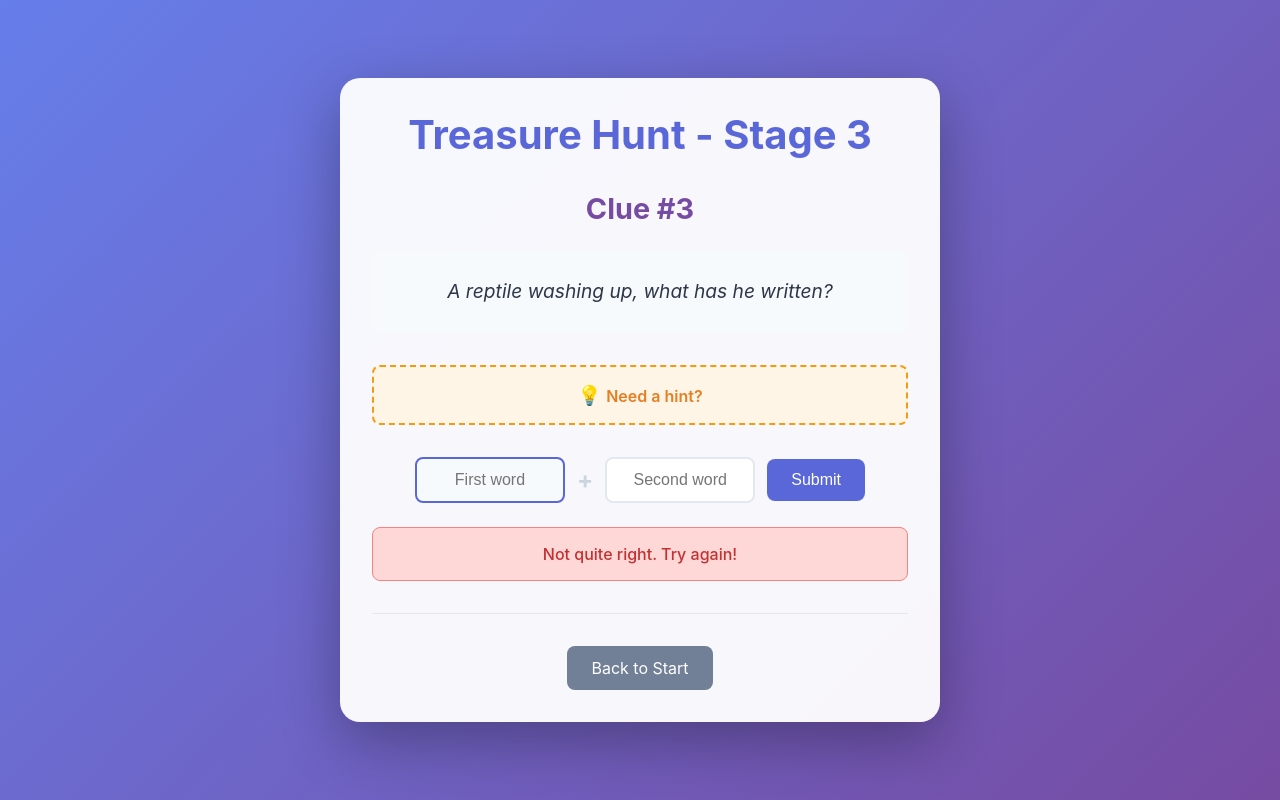
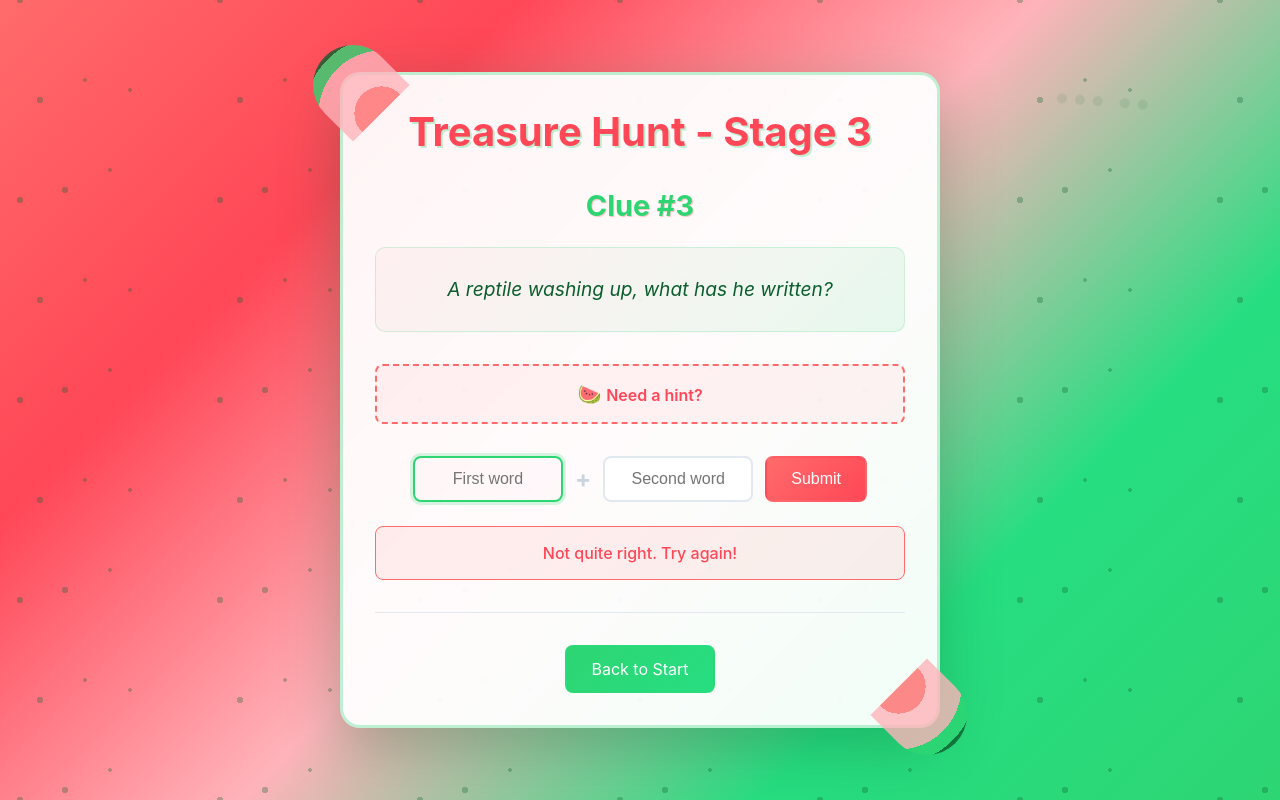
Before and after one commit to ZenGround0/th, a plain HTML site: page clue3_cascade.html in a window 1280 px wide. Both pictures are taken after typing "Sample", "Sample" into the empty fields and a click on the button "Submit". Drawn offline with Linux system fonts and the light colour scheme.

Commit message:
try watermelon

```diff
--- a/styles.css
+++ b/styles.css
@@ -6,44 +6,72 @@
 
 body {
     font-family: -apple-system, BlinkMacSystemFont, 'Segoe UI', Roboto, Oxygen, Ubuntu, Cantarell, sans-serif;
-    background: linear-gradient(135deg, #667eea 0%, #764ba2 100%);
+    background: linear-gradient(135deg, #ff6b6b 0%, #ff4757 25%, #ffb3ba 50%, #26de81 75%, #2ed573 100%);
     min-height: 100vh;
     display: flex;
     align-items: center;
     justify-content: center;
     color: #333;
+    position: relative;
+    overflow-x: hidden;
+}
+
+body::before {
+    content: '';
+    position: absolute;
+    top: 0;
+    left: 0;
+    right: 0;
+    bottom: 0;
+    background-image:
+        radial-gradient(circle at 20% 50%, rgba(12, 94, 46, 0.3) 3px, transparent 3px),
+        radial-gradient(circle at 40% 30%, rgba(12, 94, 46, 0.3) 2px, transparent 2px),
+        radial-gradient(circle at 60% 70%, rgba(12, 94, 46, 0.3) 3px, transparent 3px),
+        radial-gradient(circle at 80% 40%, rgba(12, 94, 46, 0.3) 2px, transparent 2px),
+        radial-gradient(circle at 30% 80%, rgba(12, 94, 46, 0.3) 2px, transparent 2px),
+        radial-gradient(circle at 70% 20%, rgba(12, 94, 46, 0.3) 3px, transparent 3px);
+    background-size: 200px 200px;
+    background-position: 0 0, 50px 30px, 100px 60px, 150px 90px, 25px 120px, 125px 150px;
+    pointer-events: none;
+    z-index: 1;
 }
 
 .container {
     background: rgba(255, 255, 255, 0.95);
     padding: 2rem;
     border-radius: 20px;
-    box-shadow: 0 20px 60px rgba(0, 0, 0, 0.3);
+    box-shadow: 0 20px 60px rgba(12, 94, 46, 0.3);
     max-width: 600px;
     width: 90%;
     margin: 20px;
+    position: relative;
+    z-index: 2;
+    border: 3px solid rgba(46, 213, 115, 0.3);
 }
 
 h1 {
     text-align: center;
-    color: #5a67d8;
+    color: #ff4757;
     margin-bottom: 2rem;
     font-size: 2.5rem;
+    text-shadow: 2px 2px 0px rgba(46, 213, 115, 0.3);
 }
 
 h2 {
     text-align: center;
-    color: #764ba2;
+    color: #2ed573;
     margin-bottom: 1.5rem;
     font-size: 1.8rem;
+    text-shadow: 1px 1px 0px rgba(255, 75, 75, 0.3);
 }
 
 .continue-section {
-    background: #f7fafc;
+    background: rgba(255, 179, 186, 0.1);
     padding: 1.5rem;
     border-radius: 10px;
     margin-bottom: 2rem;
     text-align: center;
+    border: 2px dashed rgba(46, 213, 115, 0.3);
 }
 
 .continue-section p {
@@ -58,12 +86,13 @@ h2 {
 .clue-text {
     font-size: 1.2rem;
     line-height: 1.8;
-    color: #2d3748;
+    color: #0c5e2e;
     margin-bottom: 2rem;
     padding: 1.5rem;
-    background: #f7fafc;
+    background: linear-gradient(135deg, rgba(255, 179, 186, 0.1) 0%, rgba(46, 213, 115, 0.1) 100%);
     border-radius: 10px;
     font-style: italic;
+    border: 1px solid rgba(46, 213, 115, 0.2);
 }
 
 .hint-section {
@@ -71,8 +100,8 @@ h2 {
 }
 
 .hint-section details {
-    background: #fef5e7;
-    border: 2px dashed #f39c12;
+    background: rgba(255, 179, 186, 0.15);
+    border: 2px dashed #ff6b6b;
     border-radius: 8px;
     padding: 0.5rem;
     cursor: pointer;
@@ -80,7 +109,7 @@ h2 {
 
 .hint-section summary {
     font-weight: 600;
-    color: #e67e22;
+    color: #ff4757;
     padding: 0.5rem;
     list-style: none;
 }
@@ -90,12 +119,12 @@ h2 {
 }
 
 .hint-section summary::before {
-    content: "💡 ";
+    content: "🍉 ";
     font-size: 1.2rem;
 }
 
 .hint-section details[open] summary::before {
-    content: "💡 ";
+    content: "🍉 ";
 }
 
 .hint-text {
@@ -105,7 +134,7 @@ h2 {
 }
 
 .hint-text strong {
-    color: #e67e22;
+    color: #ff4757;
     font-weight: 700;
 }
 
@@ -130,7 +159,8 @@ h2 {
 
 #passwordInput:focus {
     outline: none;
-    border-color: #5a67d8;
+    border-color: #2ed573;
+    box-shadow: 0 0 0 3px rgba(46, 213, 115, 0.2);
 }
 
 .btn {
@@ -145,25 +175,30 @@ h2 {
 }
 
 .btn-primary {
-    background: #5a67d8;
+    background: linear-gradient(135deg, #ff6b6b 0%, #ff4757 100%);
     color: white;
+    border: 2px solid transparent;
 }
 
 .btn-primary:hover {
-    background: #4c51bf;
+    background: linear-gradient(135deg, #ff4757 0%, #ff6b6b 100%);
     transform: translateY(-2px);
-    box-shadow: 0 5px 15px rgba(90, 103, 216, 0.4);
+    box-shadow: 0 5px 15px rgba(255, 75, 87, 0.4);
+    border-color: rgba(46, 213, 115, 0.5);
 }
 
 .btn-secondary {
-    background: #718096;
+    background: linear-gradient(135deg, #2ed573 0%, #26de81 100%);
     color: white;
     margin: 0 0.5rem;
+    border: 2px solid transparent;
 }
 
 .btn-secondary:hover {
-    background: #4a5568;
+    background: linear-gradient(135deg, #26de81 0%, #2ed573 100%);
     transform: translateY(-2px);
+    box-shadow: 0 5px 15px rgba(46, 213, 115, 0.4);
+    border-color: rgba(255, 75, 87, 0.5);
 }
 
 .feedback {
@@ -175,15 +210,15 @@ h2 {
 }
 
 .feedback.error {
-    background: #fed7d7;
-    color: #c53030;
-    border: 1px solid #fc8181;
+    background: rgba(255, 107, 107, 0.1);
+    color: #ff4757;
+    border: 1px solid #ff6b6b;
 }
 
 .feedback.success {
-    background: #c6f6d5;
-    color: #276749;
-    border: 1px solid #9ae6b4;
+    background: rgba(46, 213, 115, 0.1);
+    color: #0c5e2e;
+    border: 1px solid #2ed573;
 }
 
 .navigation {
@@ -198,11 +233,12 @@ h2 {
 }
 
 .success-message {
-    background: #c6f6d5;
+    background: linear-gradient(135deg, rgba(46, 213, 115, 0.2) 0%, rgba(255, 179, 186, 0.2) 100%);
     padding: 2rem;
     border-radius: 10px;
     margin: 2rem 0;
-    color: #276749;
+    color: #0c5e2e;
+    border: 2px solid #2ed573;
 }
 
 .success-message p {
@@ -269,7 +305,7 @@ h2 {
 }
 
 .instructions-section h2 {
-    color: #5a67d8;
+    color: #ff4757;
     margin-bottom: 1rem;
 }
 
@@ -280,15 +316,15 @@ h2 {
 }
 
 .important-note {
-    background: #fef5e7;
-    border: 2px solid #f39c12;
+    background: rgba(255, 179, 186, 0.15);
+    border: 2px solid #ff6b6b;
     border-radius: 10px;
     padding: 1.5rem;
     margin: 1.5rem 0;
 }
 
 .important-note h3 {
-    color: #e67e22;
+    color: #ff4757;
     margin-bottom: 0.75rem;
 }
 
@@ -304,14 +340,15 @@ h2 {
 }
 
 .tips-section {
-    background: #e8f5e9;
+    background: rgba(46, 213, 115, 0.1);
     border-radius: 10px;
     padding: 1.5rem;
     margin: 1.5rem 0;
+    border: 2px solid rgba(46, 213, 115, 0.3);
 }
 
 .tips-section h3 {
-    color: #388e3c;
+    color: #2ed573;
     margin-bottom: 0.75rem;
 }
 
@@ -326,8 +363,8 @@ h2 {
 }
 
 .tips-section li::before {
-    content: "✓ ";
-    color: #388e3c;
+    content: "🌱 ";
+    color: #2ed573;
     font-weight: bold;
     margin-right: 0.5rem;
 }
@@ -376,8 +413,9 @@ h2 {
 
 .word-input:focus {
     outline: none;
-    border-color: #5a67d8;
-    background: #f7fafc;
+    border-color: #2ed573;
+    background: rgba(255, 179, 186, 0.05);
+    box-shadow: 0 0 0 3px rgba(46, 213, 115, 0.2);
 }
 
 .word-separator {
@@ -405,3 +443,54 @@ h2 {
         min-width: 200px;
     }
 }
+
+/* Watermelon slice decorations */
+.container::before,
+.container::after {
+    content: '';
+    position: absolute;
+    width: 80px;
+    height: 80px;
+    background:
+        radial-gradient(circle at 50% 100%, #ff6b6b 30%, #ffb3ba 30%, #ffb3ba 70%, #2ed573 70%, #2ed573 85%, #0c5e2e 85%);
+    border-radius: 50% 50% 0 0;
+    transform: rotate(-45deg);
+    opacity: 0.8;
+    z-index: -1;
+}
+
+.container::before {
+    top: -30px;
+    left: -30px;
+    transform: rotate(-45deg);
+}
+
+.container::after {
+    bottom: -30px;
+    right: -30px;
+    transform: rotate(135deg);
+}
+
+/* Floating watermelon seeds animation */
+@keyframes float-seed {
+    0%, 100% {
+        transform: translateY(0) rotate(0deg);
+        opacity: 0.3;
+    }
+    50% {
+        transform: translateY(-20px) rotate(180deg);
+        opacity: 0.6;
+    }
+}
+
+body::after {
+    content: '••• ••';
+    position: absolute;
+    font-size: 2rem;
+    color: rgba(12, 94, 46, 0.3);
+    top: 10%;
+    right: 10%;
+    animation: float-seed 4s ease-in-out infinite;
+    pointer-events: none;
+    z-index: 1;
+}
```
